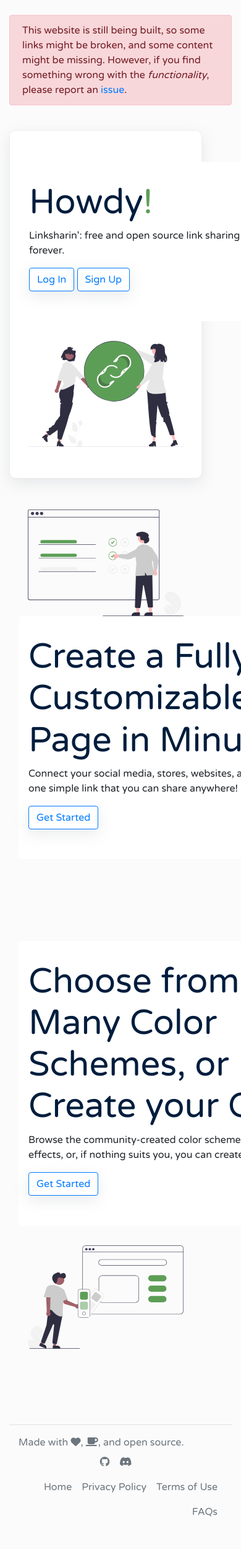
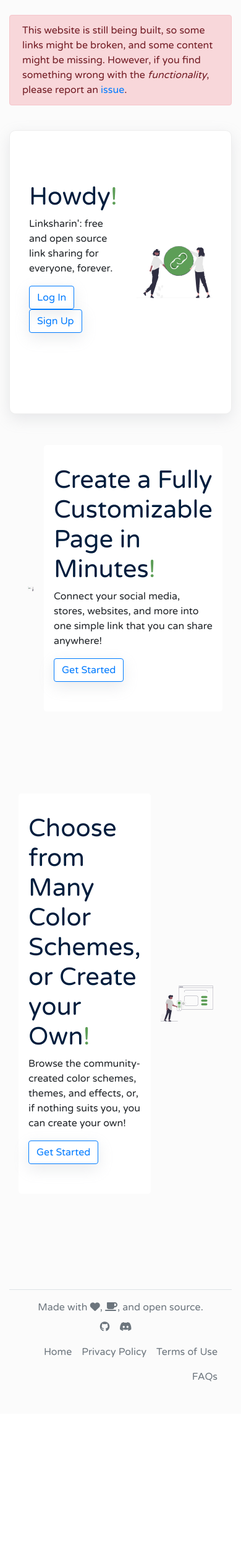
Before and after one commit to adamtherookie/linksharin, a Django app: page / in a window 390 px wide; the page is wider, and only the part inside the window is pictured. Shown: the part 57-2556 px from the top of that part at 62% size. After the commit the page ends 2286 px from the top of that part, so only its background shows below. Run offline with Django 4.2, Linux system fonts and the light colour scheme; some libraries are stand-ins or nearby versions.

Commit message:
Fixed responsiveness issues (hopefully)

```diff
--- a/website/static/website/style.css
+++ b/website/static/website/style.css
@@ -3,15 +3,16 @@
 * {
   transition:0.3s;
   font-family:'Varela Round', sans-serif;
+  max-width:100vw;
 }
 
 body {
   background-color:#fbfbfb;
-  max-width:100vw;
   overflow-x:hidden;
+  width:100vw;
 }
 
-.has-shadow, button.has-shadow:hover {
+.has-shadow:not(.button), button.has-shadow:hover {
   box-shadow: rgba(149, 157, 165, 0.2) 0px 8px 24px;
 }
 
@@ -24,13 +25,9 @@
 .hero {
   padding-top:50px;
   padding-bottom:50px;
-  max-width:80vw;
   margin:0;
 }
 
-.jumbotron {
-  min-width:500px;
-}
 
 .accent {
   color:#5d9e57;
@@ -43,3 +40,15 @@
 #main-nav {
   background-color:rgba(255, 255, 255, 0.9);
 }
+
+@media screen and (max-width: 1000px) {
+  * {
+    margin:0;
+  }
+
+  footer > * {
+    width:100vw;
+    margin:auto;
+    text-align:center;
+  }
+}
--- a/website/templates/website/index.html
+++ b/website/templates/website/index.html
@@ -19,9 +19,9 @@
 <p>Your page was viewed <strong>{{ views }}</strong> times.</p>
 {% else %}
 <br>
-<div class="container row align-items-center background-white has-shadow hero">
+<div class="container row align-items-center background-white has-shadow hero w-100">
   <div class="col jumbotron" style="background-color:white;">
-    <h1 class="display-4 header">Howdy<span class="accent">!</span></h1>
+    <h1 class="header">Howdy<span class="accent">!</span></h1>
     <p>Linksharin': free and open source link sharing for everyone, forever.</p>
     <p>
       <a class="btn btn-outline-primary btn-large has-shadow" href="/login">
@@ -37,12 +37,12 @@
   </div>
 </div>
 
-<div class="container row align-items-center hero">
+<div class="container row align-items-center hero w-100">
   <div class="col">
     <img src="{% static 'website/svg/customize.svg' %}" class="img-fluid">
   </div>
   <div class="col jumbotron" style="background-color:white;">
-    <h1 class="display-4 header">Create a Fully Customizable Page in Minutes<span class="accent">!</span></h1>
+    <h1 class="header">Create a Fully Customizable Page in Minutes<span class="accent">!</span></h1>
     <p>Connect your social media, stores, websites, and more into one simple link that you can share anywhere!</p>
     <p>
       <a class="btn btn-outline-primary btn-large has-shadow" href="/register">
@@ -52,9 +52,9 @@
   </div>
 </div>
 
-<div class="container row align-items-center hero">
+<div class="container row align-items-center hero w-100">
   <div class="col jumbotron" style="background-color:white;">
-    <h1 class="display-4 header">Choose from Many Color Schemes, or Create your Own<span class="accent">!</span></h1>
+    <h1 class="header">Choose from Many Color Schemes, or Create your Own<span class="accent">!</span></h1>
     <p>Browse the community-created color schemes, themes, and effects, or, if nothing suits you, you can create your own!</p>
     <p>
       <a class="btn btn-outline-primary btn-large has-shadow" href="/register">
--- a/website/templates/website/layout.html
+++ b/website/templates/website/layout.html
@@ -23,7 +23,7 @@
   <script src="https://kit.fontawesome.com/2a9f2278cd.js" crossorigin="anonymous"></script>
 
   <!-- Favicon -->
-  <link rel="icon" type="image/x-icon" href="{% static 'website/logo_small.png' %}">
+  <link rel="icon" type="image/x-icon" href="{% static 'website/logo_small_bg.png' %}">
   <title>
     {% block title %}
 
```
Also changed, not shown: website/static/website/logo_small_bg.png (added).
